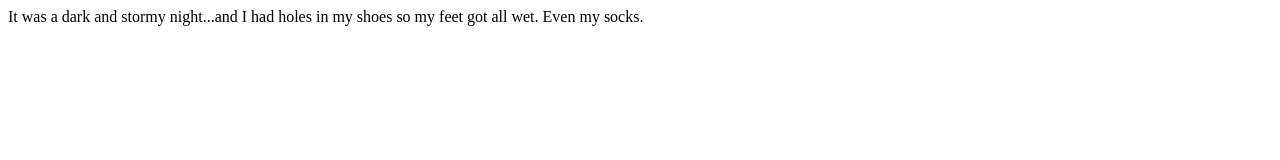
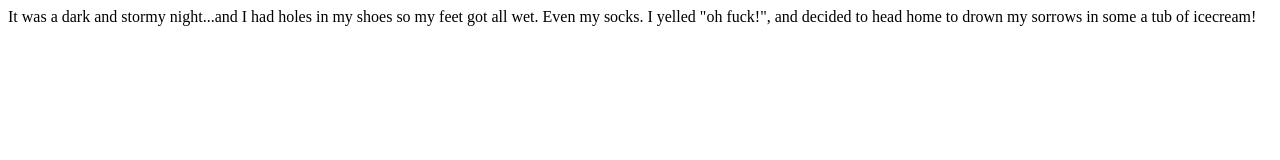
Before and after one commit to alb1377/fireside-story, a plain HTML site: page index.html in a window 1280 px wide. Drawn offline with Linux system fonts and the light colour scheme.

Commit message:
3rd addition to story

```diff
--- a/index.html
+++ b/index.html
@@ -1,5 +1,5 @@
 <html>
   <body>
-    <p>It was a dark and stormy night...and I had holes in my shoes so my feet got all wet. Even my socks.</p>
+    <p>It was a dark and stormy night...and I had holes in my shoes so my feet got all wet. Even my socks. I yelled "oh fuck!", and decided to head home to drown my sorrows in some a tub of icecream!</p>
   </body>
 </html>
```
